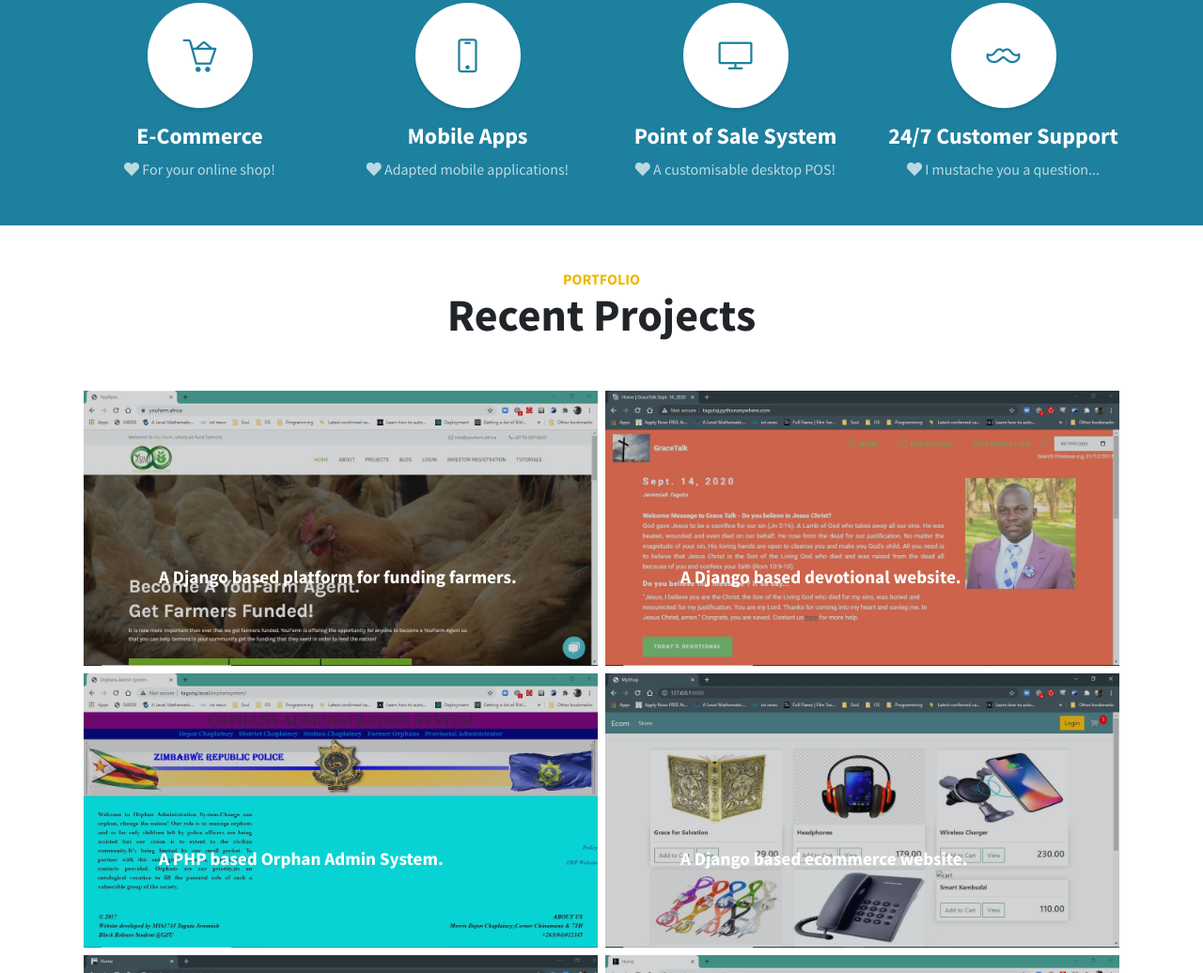
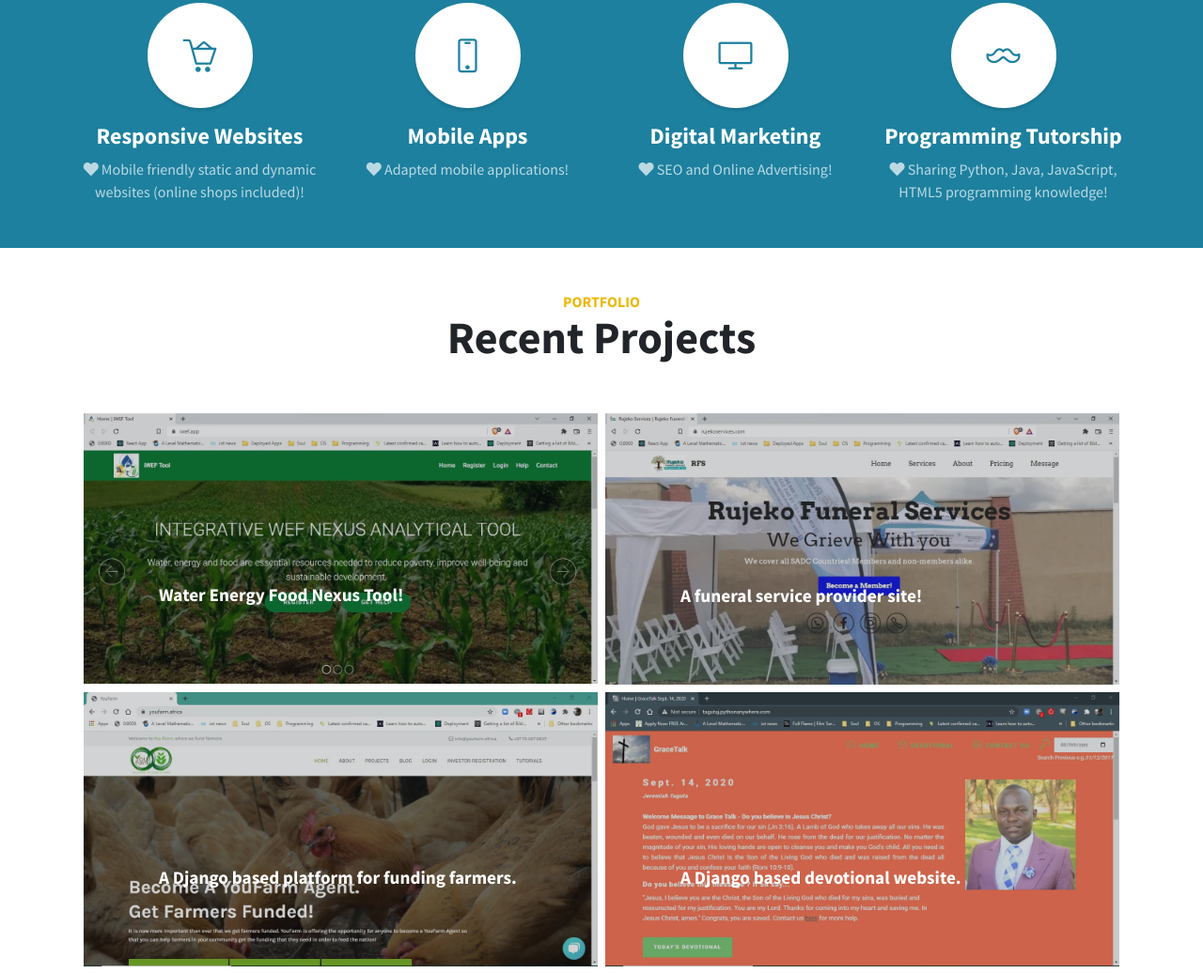
Before and after one commit to tagutaj/tagutaj.github.io, a plain HTML site: page index.html in a window 1280 px wide. Shown: the part 1416-2452 px from the top of the page at 94% size. Drawn offline with Linux system fonts and the light colour scheme.

Commit message:
iwef add

```diff
--- a/index.html
+++ b/index.html
@@ -29,7 +29,7 @@
     <meta name="author" content="Jeremiah Taguta" />
     <meta
       name="keywords"
-      content="Website Developer, Software Engineer,Website Developer, Junior Software Engineer"
+      content="Website Developer, Software Engineer,Website Developer, Junior Software Engineer, Jeremiah Taguta"
     />
 
     <title>Software Engineer | Jeremiah Taguta</title>
@@ -98,7 +98,7 @@
       <div class="container text-center my-auto">
         <h1 class="mb-1">Jeremiah Taguta</h1>
         <h3 class="mb-5">
-          <em>A goal oriented Full-Stack Software Engineer</em>
+          <em>A goal oriented Software Engineer</em>
         </h3>
         <a
           class="btn btn-primary btn-xl js-scroll-trigger px-auto"
@@ -129,11 +129,10 @@
 
           <div class="col-lg-8 mx-auto lead">
             <p id="home" className="text-justify">
-              Hello! I am a Full-Stack Software Engineer with a BSc Hons in
-              Computer Science . I Deploy IT to solve problems for a better
-              world for all.
+              Hello! I am a Software Engineer with a BSc Hons in Computer
+              Science. I Deploy IT to solve problems for a better world for all.
             </p>
-            <h2>STACK</h2>
+            <h2>WEB DEV STACK</h2>
             <p className="text-justify">
               <b>FRONTEND:</b> I employ Javascript, ReactJS, Bootstrap4, HTML5
               ,CSS and Adobe XD for web development and design respectively!
@@ -180,10 +179,11 @@
               <i class="icon-basket-loaded"></i>
             </span>
             <h4>
-              <strong>E-Commerce</strong>
+              <strong>Responsive Websites</strong>
             </h4>
             <p class="text-faded mb-0">
-              <i class="fas fa-heart"></i> For your online shop!
+              <i class="fas fa-heart"></i> Mobile friendly static and dynamic
+              websites (online shops included)!
             </p>
           </div>
 
@@ -203,10 +203,10 @@
               <i class="icon-screen-desktop"></i>
             </span>
             <h4>
-              <strong>Point of Sale System</strong>
+              <strong>Digital Marketing</strong>
             </h4>
             <p class="text-faded mb-0">
-              <i class="fas fa-heart"></i> A customisable desktop POS!
+              <i class="fas fa-heart"></i> SEO and Online Advertising!
             </p>
           </div>
           <div class="col-lg-3 col-md-6">
@@ -214,10 +214,11 @@
               <i class="icon-mustache"></i>
             </span>
             <h4>
-              <strong>24/7 Customer Support</strong>
+              <strong>Programming Tutorship</strong>
             </h4>
             <p class="text-faded mb-0">
-              <i class="fas fa-heart"></i> I mustache you a question...
+              <i class="fas fa-heart"></i> Sharing Python, Java, JavaScript,
+              HTML5 programming knowledge!
             </p>
           </div>
         </div>
@@ -231,13 +232,56 @@
           <h3 class="text-secondary mb-0">Portfolio</h3>
           <h2 class="mb-5">Recent Projects</h2>
         </div>
+
+        <!-- Another project -->
         <div class="row no-gutters">
           <div class="col-lg-6 p-1">
             <a
               class="portfolio-item"
-              href="https://www.youfarm.africa/"
+              href="https://www.iwef.app"
               target="_blank"
             >
+              <div class="caption">
+                <div class="caption-content">
+                  <p class="mb-0 font-weight-bold">
+                    Water Energy Food Nexus Tool!
+                  </p>
+                </div>
+              </div>
+              <img
+                class="img-fluid"
+                src="img/iwefnal-tool Jeremiah Taguta Software Engineer.webp"
+                alt="Jeremiah Taguta Software Engineer"
+              />
+            </a>
+          </div>
+
+          <!-- Another project -->
+          <div class="col-lg-6 p-1">
+            <a
+              class="portfolio-item"
+              href="https://rujekoservices.com"
+              target="_blank"
+            >
+              <div class="caption">
+                <div class="caption-content">
+                  <p class="mb-0 font-weight-bold">
+                    A funeral service provider site!
+                  </p>
+                </div>
+              </div>
+              <img
+                class="img-fluid"
+                src="img/Rujeko Funeral Services Jeremiah Taguta Software Engineer.webp"
+                alt="Jeremiah Taguta Software Engineer"
+              />
+            </a>
+          </div>
+
+          <!-- Another project -->
+
+          <div class="col-lg-6 p-1">
+            <a class="portfolio-item" href="#" target="_blank">
               <div class="caption">
                 <div class="caption-content">
                   <p class="mb-0 font-weight-bold">
```
Also changed, not shown: img/Rujeko Funeral Services Jeremiah Taguta Software Engineer.webp (added), img/iwefnal-tool Jeremiah Taguta Software Engineer.webp (added), 2 other files.
